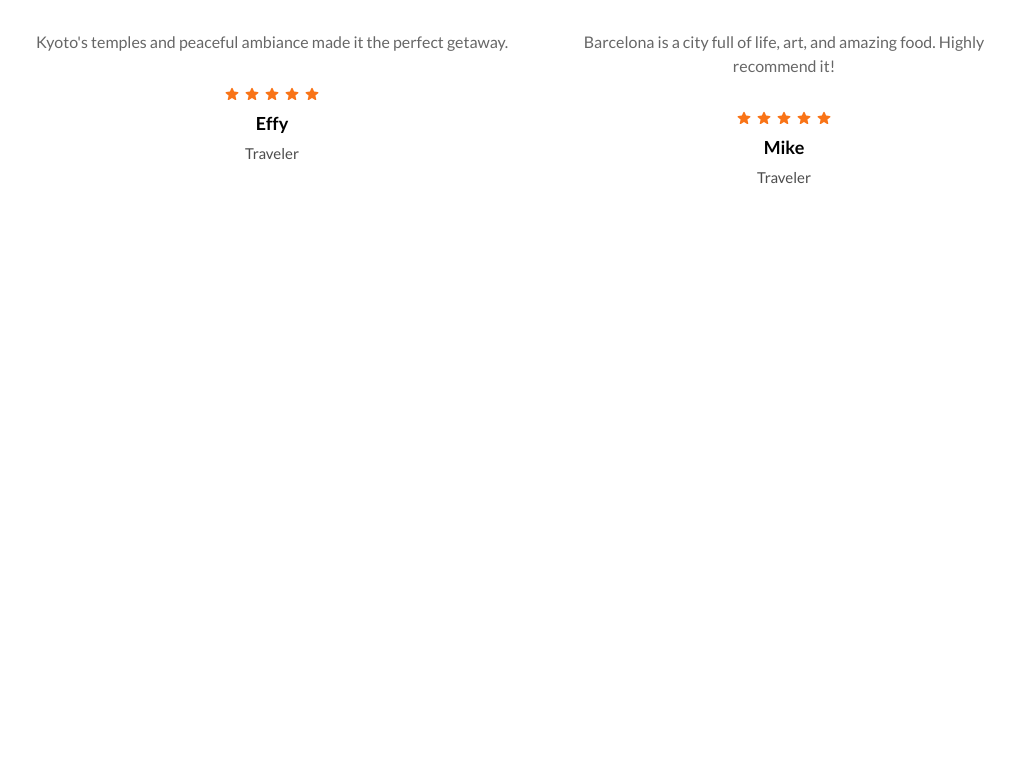
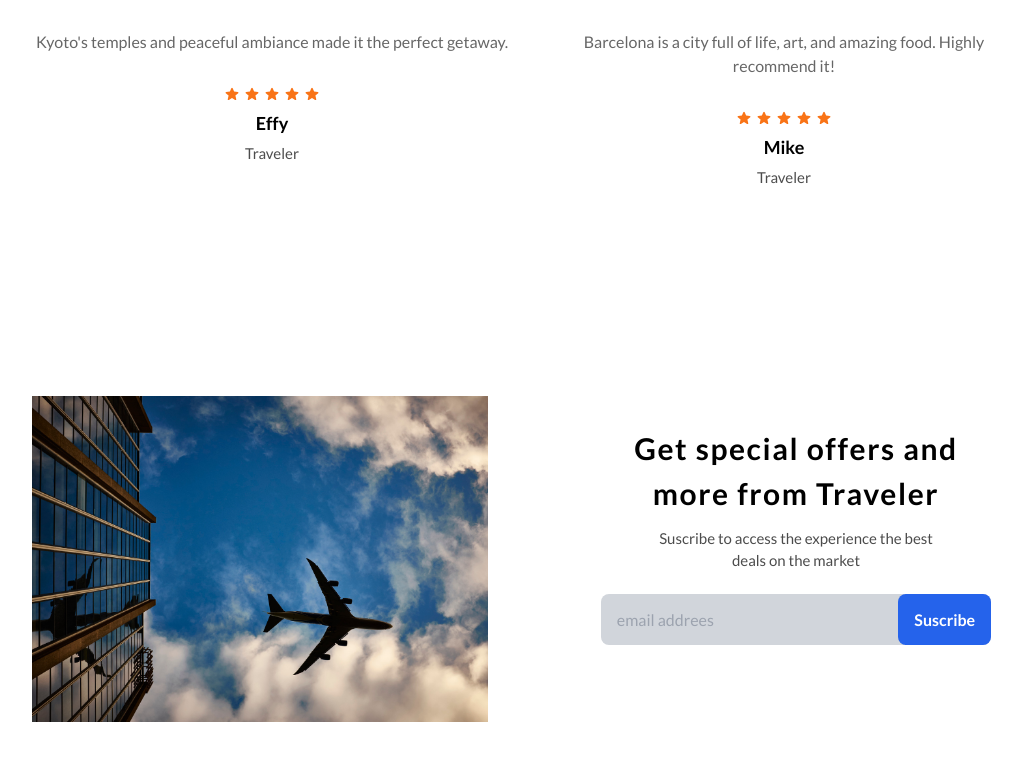
Before and after one commit to ImanolMalamud/travelogy, a Next.js app: page / in a window 1280 px wide. Shown: the part 3693-4453 px from the top of the page, without its empty margins (112-1134 px from the left). Before the commit the page ends 3945 px from the top, so only its background shows below. Built offline with nearby package versions, Linux system fonts and the light colour scheme.

Commit message:
Contact section added

```diff
--- /dev/null
+++ b/components/Contact.tsx
@@ -0,0 +1,40 @@
+import Image from "next/image";
+import React from "react";
+
+const Contact = () => {
+  return (
+    <div className="pt-[8rem] pb-[3rem]">
+      <div className="w-[80%] mx-auto grid grid-cols-1 lg:grid-cols-2 gap-[3rem]">
+        <div>
+          <Image
+            src="/images/c1.png"
+            alt="fly"
+            width={600}
+            height={400}
+            className="object-contain rounded-xl mx-auto p-[1rem]"
+          />
+        </div>
+        <div className="flex items-center justify-center flex-col">
+          <h1 className="text-center w-[90%] xl:w-[70%] tracking-[0.1rem] mx-auto font-bold text-[20px] md:text-[30px] text-black">
+            Get special offers and more from Traveler
+          </h1>
+          <p className="mt-[0.7rem] w-[80%] xl:w-[60%] mx-auto text-center text-[15px] text-black opacity-70">
+            Suscribe to access the experience the best deals on the market{" "}
+          </p>
+          <div className="flex mt-[1.4rem] rounded-lg bg-gray-300 mb-[3rem] items-center space-x-2 w-[80%] h-[4vh] md:h-[6.3vh]">
+            <input
+              className="ml-[1rem] bg-transparent w-[80%] h-[100%] border-none outline-none"
+              type="email"
+              placeholder="email addrees"
+            />
+            <button className="ml-[1rem] px-4 py-2 bg-blue-600 text-white font-bold rounded-lg h-[100%] text-center">
+              Suscribe
+            </button>
+          </div>
+        </div>
+      </div>
+    </div>
+  );
+};
+
+export default Contact;
--- a/pages/index.tsx
+++ b/pages/index.tsx
@@ -1,5 +1,6 @@
 "use client";
 
+import Contact from "@/components/Contact";
 import Hero from "@/components/Hero";
 import Hotels from "@/components/Hotels";
 import MobileNavbar from "@/components/MobileNavbar";
@@ -20,6 +21,7 @@
       <TopDestination />
       <Hotels />
       <Reviews />
+      <Contact />
     </div>
   );
 }
```
